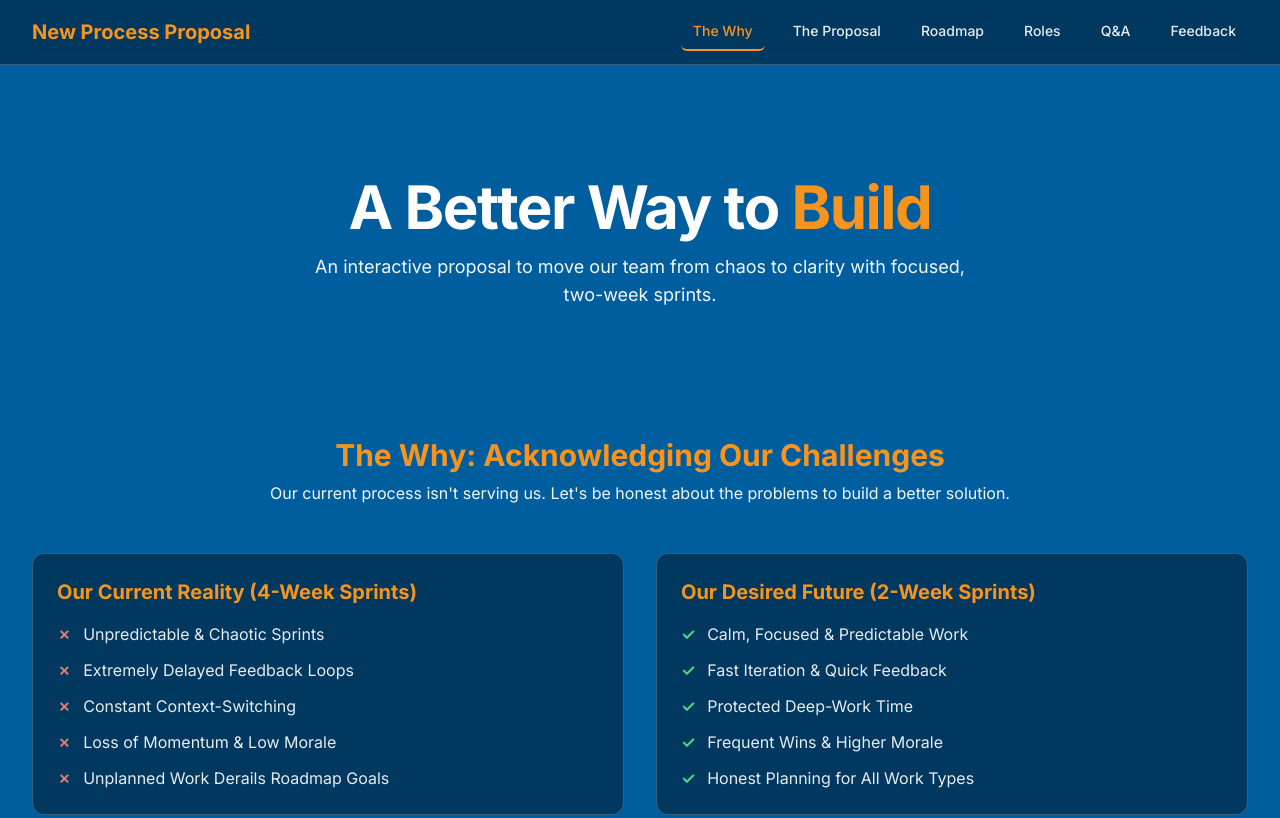
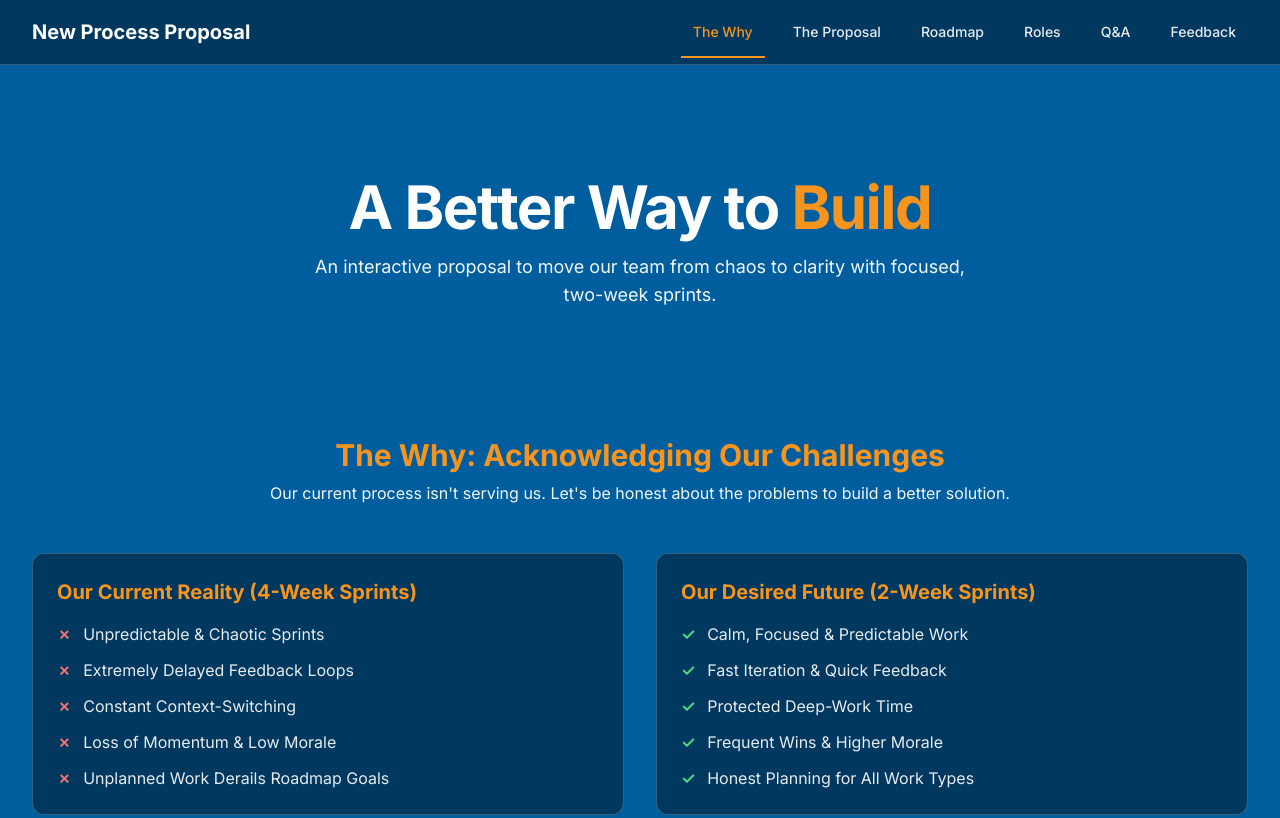
Before and after one commit to treyfeldmanSA/sfdc-working-ways, a plain HTML site: page index.html in a window 1280 px wide. Shown: the top 818 px of the page. Drawn offline with nearby package versions, Linux system fonts and the light colour scheme.

Commit message:
Replace nav underline with clean animated line effect

```diff
--- a/index.html
+++ b/index.html
@@ -14,9 +14,25 @@
             background-color: #005e9e;
             color: #ffffff;
         }
+        .nav-link {
+            position: relative;
+        }
+        .nav-link::after {
+            content: '';
+            position: absolute;
+            bottom: -8px;
+            left: 0;
+            width: 0;
+            height: 2px;
+            background-color: #f7941e;
+            transition: width 0.3s ease;
+        }
+        .nav-link:hover::after,
+        .nav-link.active::after {
+            width: 100%;
+        }
         .nav-link.active {
             color: #f7941e;
-            border-bottom-color: #f7941e;
         }
         .accordion-content {
             max-height: 0;
@@ -94,16 +110,16 @@
         <nav class="max-w-7xl mx-auto px-4 sm:px-6 lg:px-8">
             <div class="flex items-center justify-between h-16">
                 <div class="flex items-center">
-                    <span class="text-xl font-bold text-[#f7941e]">New Process Proposal</span>
+                    <span class="text-xl font-bold text-white">New Process Proposal</span>
                 </div>
                 <div class="hidden md:block">
                     <div class="ml-10 flex items-baseline space-x-4">
-                        <a href="#problem" class="nav-link px-3 py-2 rounded-md text-sm font-medium text-white/90 hover:text-white border-b-2 border-transparent transition-colors">The Why</a>
-                        <a href="#proposal" class="nav-link px-3 py-2 rounded-md text-sm font-medium text-white/90 hover:text-white border-b-2 border-transparent transition-colors">The Proposal</a>
-                        <a href="#roadmap" class="nav-link px-3 py-2 rounded-md text-sm font-medium text-white/90 hover:text-white border-b-2 border-transparent transition-colors">Roadmap</a>
-                        <a href="#roles" class="nav-link px-3 py-2 rounded-md text-sm font-medium text-white/90 hover:text-white border-b-2 border-transparent transition-colors">Roles</a>
-                        <a href="#q-a" class="nav-link px-3 py-2 rounded-md text-sm font-medium text-white/90 hover:text-white border-b-2 border-transparent transition-colors">Q&A</a>
-                        <a href="#feedback" class="nav-link px-3 py-2 rounded-md text-sm font-medium text-white/90 hover:text-white border-b-2 border-transparent transition-colors">Feedback</a>
+                        <a href="#problem" class="nav-link px-3 py-2 text-sm font-medium text-white/90 hover:text-white transition-colors">The Why</a>
+                        <a href="#proposal" class="nav-link px-3 py-2 text-sm font-medium text-white/90 hover:text-white transition-colors">The Proposal</a>
+                        <a href="#roadmap" class="nav-link px-3 py-2 text-sm font-medium text-white/90 hover:text-white transition-colors">Roadmap</a>
+                        <a href="#roles" class="nav-link px-3 py-2 text-sm font-medium text-white/90 hover:text-white transition-colors">Roles</a>
+                        <a href="#q-a" class="nav-link px-3 py-2 text-sm font-medium text-white/90 hover:text-white transition-colors">Q&A</a>
+                        <a href="#feedback" class="nav-link px-3 py-2 text-sm font-medium text-white/90 hover:text-white transition-colors">Feedback</a>
                     </div>
                 </div>
             </div>
```
